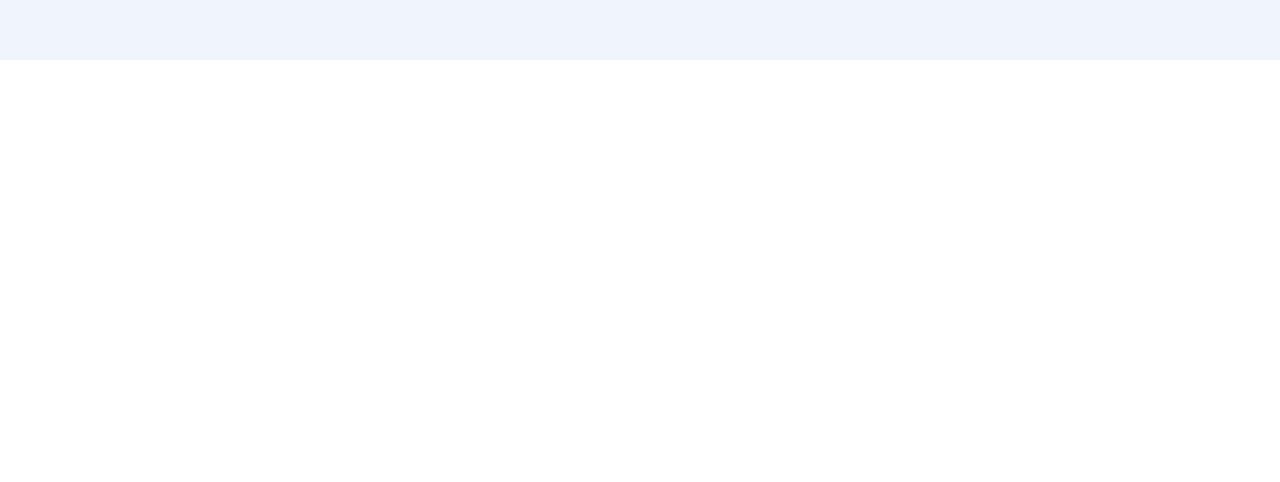
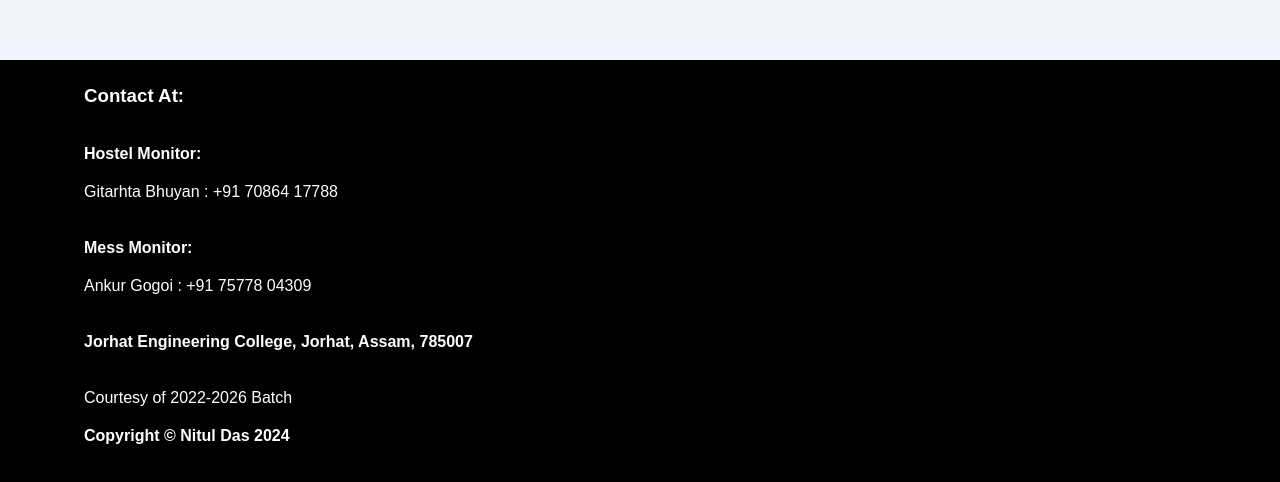
Before and after one commit to nitul8/Hostel2, a plain HTML site: page index.html in a window 1280 px wide. Shown: the part 740-1222 px from the top of the page. Before the commit the page ends 800 px from the top, so only its background shows below. Drawn offline with Linux system fonts and the light colour scheme.

Commit message:
added footer

```diff
--- a/index.html
+++ b/index.html
@@ -7,6 +7,7 @@
     <link rel="stylesheet" href="style.css" />
   </head>
   <body>
+    <header>
       <div class="hero">
         <nav>
           <img src="assets/hostel2.png" alt="" class="logo" />
@@ -20,5 +21,33 @@
           </ul>
         </nav>
       </div>
+    </header>
+    <footer>
+      <div class="contact">
+        <nav>
+          <ul>
+            <li><h3>Contact At:</h3></li>
+            <br /><br />
+            <li><h4>Hostel Monitor:</h4></li>
+            <br />
+            <li>Gitarhta Bhuyan : +91 70864 17788</li>
+            <br /><br />
+            <li><h4>Mess Monitor:</h4></li>
+            <br />
+            <li>Ankur Gogoi : +91 75778 04309</li>
+            <br /><br />
+            <li>
+              <a href="https://jecassam.ac.in/" class="college"
+                >Jorhat Engineering College, Jorhat, Assam, 785007</a
+              >
+            </li>
+            <br><br>
+            <li class="copyright">Courtesy of 2022-2026 Batch</li>
+            <br>
+            <li class="copyright"><h4>Copyright &#169 Nitul Das 2024</h4></li>
+          </ul>
+        </nav>
+      </div>
+    </footer>
   </body>
 </html>
--- a/style.css
+++ b/style.css
@@ -38,3 +38,25 @@ nav ul li a {
 nav ul li a:hover {
   color: red;
 }
+
+.contact {
+  position: relative;
+  width: 100%;
+  height: 100vh;
+  background-color: #000;
+  color: white;
+}
+
+.contact .college {
+  text-decoration: none;
+  font-weight: bold;
+  color: white;
+}
+
+.contact .college:hover {
+  color: red;
+}
+
+.contact .copyright {
+  text-align: center;
+}
```
Lines whose indentation alone changed are shown as unchanged.
